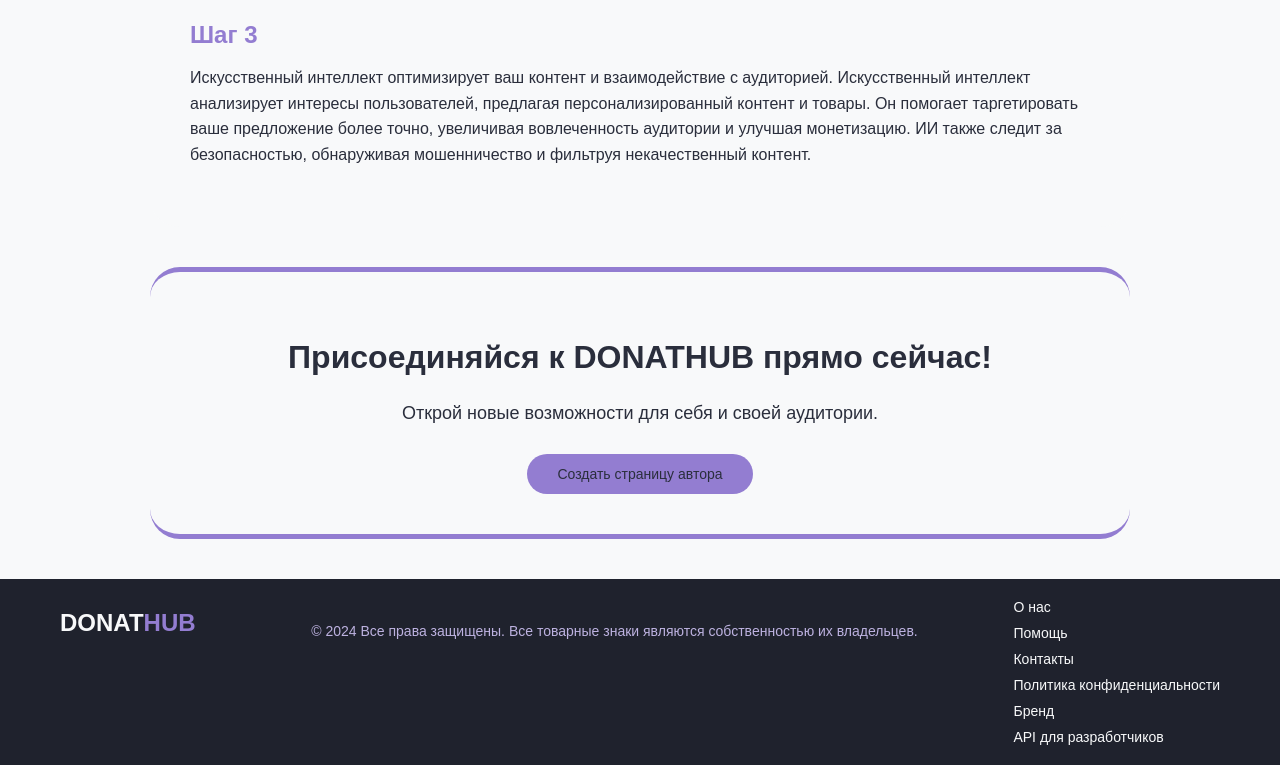
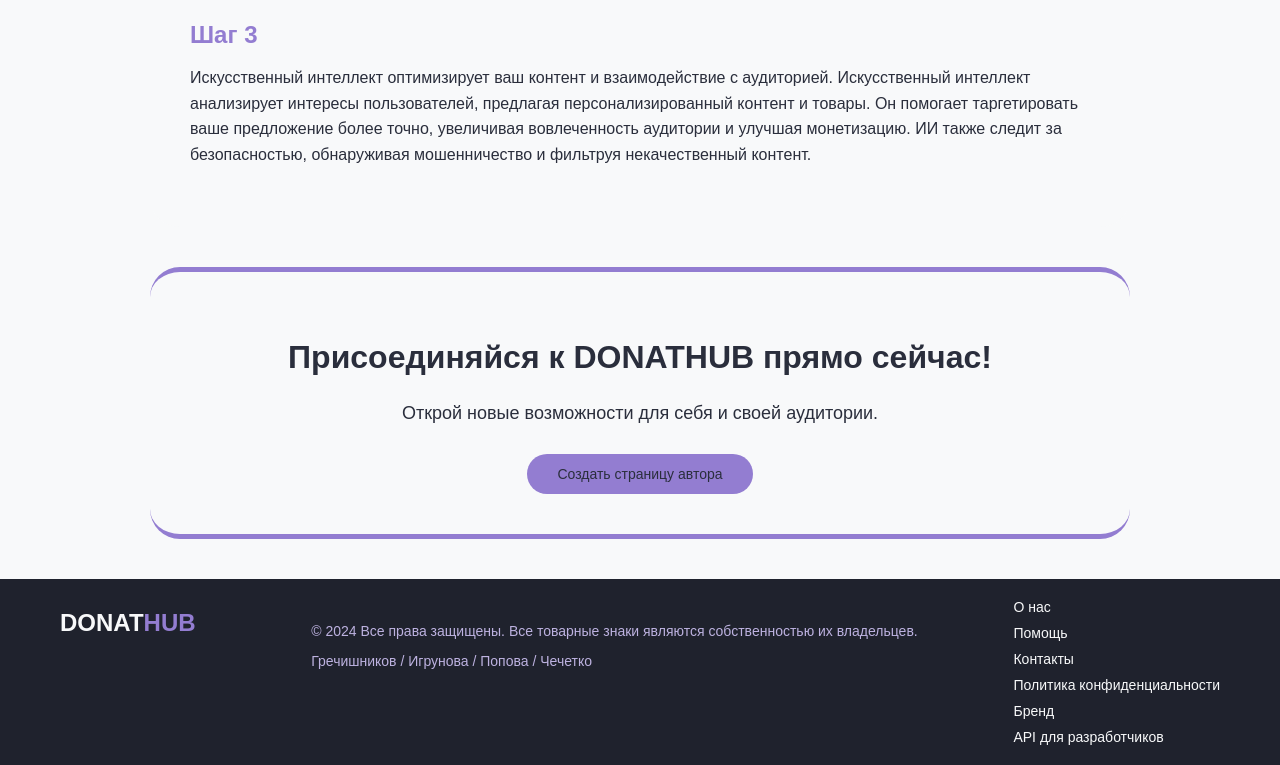
Before and after one commit to Paladic/donathub-site, a plain HTML site: page index.html in a window 1280 px wide. Shown: the part 1717-2482 px from the top of the page. Drawn offline with Linux system fonts and the light colour scheme; a web font is replaced by a local one.

Commit message:
Update index.html

```diff
--- a/index.html
+++ b/index.html
@@ -390,6 +390,7 @@
         <div class="logo">DONAT<span>HUB</span></div>
         <div class="copyright">
             <p>© 2024 Все права защищены. Все товарные знаки являются собственностью их владельцев.</p>
+			<p>Гречишников / Игрунова / Попова / Чечетко</p>
         </div>
         <div class="links">
             <a href="#">О нас</a>
```
